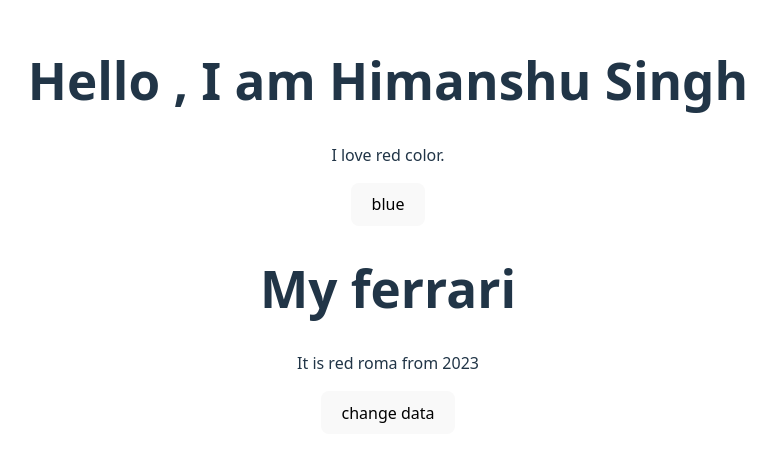
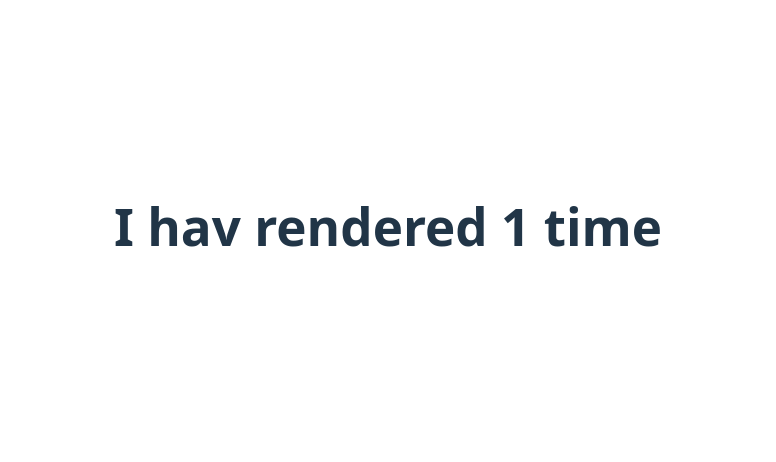
Before and after one commit to Singh0Himanshu/React-Hooks, a React (Vite) app: page / in a window 1280 px wide. Shown: the part 174-636 px from the top of the page, without its empty margins (252-1028 px from the left). Built offline with nearby package versions, Linux system fonts and the light colour scheme.

Commit message:
useEffect changes

```diff
--- a/src/App.jsx
+++ b/src/App.jsx
@@ -3,13 +3,15 @@
 import viteLogo from '/vite.svg'
 import './App.css'
 import UseStates from './components/UseStates'
+import UseEffects from './components/UseEffects'
 
 function App() {
   const [count, setCount] = useState(0)
 
   return (
     <>
-    <UseStates/>
+    {/* <UseStates/> */}
+    <UseEffects/>
     </>
   )
 }
--- /dev/null
+++ b/src/components/UseEffects.jsx
@@ -0,0 +1,19 @@
+import React, { useEffect, useState } from 'react'
+
+const UseEffects = () => {
+
+    const [count ,setCount]= useState(0);
+
+    useEffect(()=>{
+        setTimeout(()=>{
+            setCount(count+1);
+        },5000);
+    },[])
+  return (
+    <div>
+      <h1>I hav rendered {count} time</h1>
+    </div>
+  )
+}
+
+export default UseEffects
```
